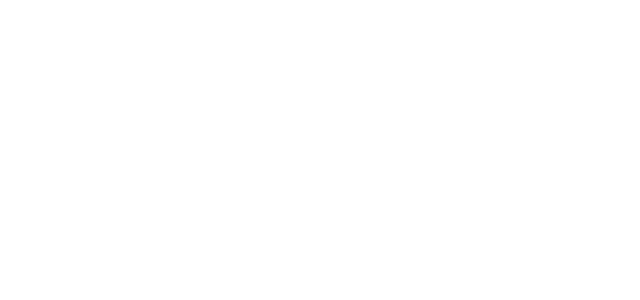
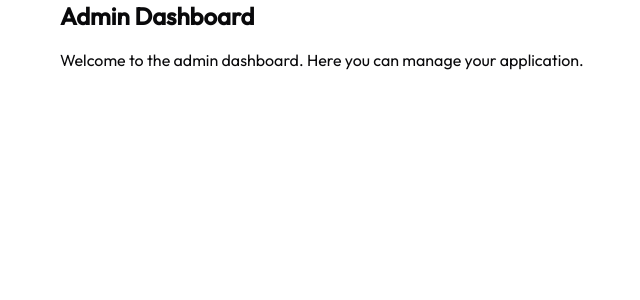
Before and after one commit to fasterydev/app-ecommerce-nextjs, a Next.js app: page /admin/sales in a window 1280 px wide. Shown: the top 300 px of the page, without its empty margins (196-836 px from the left). Built offline with nearby package versions, Linux system fonts and the light colour scheme.

Commit message:
Refactor admin product and sales pages layout
Replaces <html> and <body> wrappers with <div> in admin products and sales pages for consistency. Adds initial content to product and sales create pages.

```diff
--- a/app/admin/products/create/page.tsx
+++ b/app/admin/products/create/page.tsx
@@ -0,0 +1,12 @@
+export default function ProductCreatePage() {
+  return (
+    <div>
+      <main className="px-6 md:px-16 lg:px-32">
+        <h1 className="text-2xl font-bold mb-4">Admin Dashboard</h1>
+        <p>
+          Welcome to the admin dashboard. Here you can manage your application.
+        </p>
+      </main>
+    </div>
+  );
+}
--- a/app/admin/products/page.tsx
+++ b/app/admin/products/page.tsx
@@ -1,12 +1,12 @@
 export default function ProductsAdmin() {
-    return (
-        <html lang="en" suppressHydrationWarning>
-        <body className="antialiased">
-            <main className="px-6 md:px-16 lg:px-32">
-            <h1 className="text-2xl font-bold mb-4">Admin Dashboard</h1>
-            <p>Welcome to the admin dashboard. Here you can manage your application.</p>
-            </main>
-        </body>
-        </html>
-    );
+  return (
+    <div>
+      <main className="px-6 md:px-16 lg:px-32">
+        <h1 className="text-2xl font-bold mb-4">Admin Dashboard</h1>
+        <p>
+          Welcome to the admin dashboard. Here you can manage your application.
+        </p>
+      </main>
+    </div>
+  );
 }
--- a/app/admin/sales/create/page.tsx
+++ b/app/admin/sales/create/page.tsx
@@ -0,0 +1,12 @@
+export default function SaleCreatePage() {
+  return (
+    <div>
+      <main className="px-6 md:px-16 lg:px-32">
+        <h1 className="text-2xl font-bold mb-4">Admin Dashboard</h1>
+        <p>
+          Welcome to the admin dashboard. Here you can manage your application.
+        </p>
+      </main>
+    </div>
+  );
+}
--- a/app/admin/sales/page.tsx
+++ b/app/admin/sales/page.tsx
@@ -1,15 +1,12 @@
-export default function SalesAdmin() {
+export default function SalesPage() {
   return (
-    <html lang="en" suppressHydrationWarning>
-      <body className="antialiased">
-        <main className="px-6 md:px-16 lg:px-32">
-          <h1 className="text-2xl font-bold mb-4">Admin Dashboard</h1>
-          <p>
-            Welcome to the admin dashboard. Here you can manage your
-            application.
-          </p>
-        </main>
-      </body>
-    </html>
+    <div>
+      <main className="px-6 md:px-16 lg:px-32">
+        <h1 className="text-2xl font-bold mb-4">Admin Dashboard</h1>
+        <p>
+          Welcome to the admin dashboard. Here you can manage your application.
+        </p>
+      </main>
+    </div>
   );
 }
```
